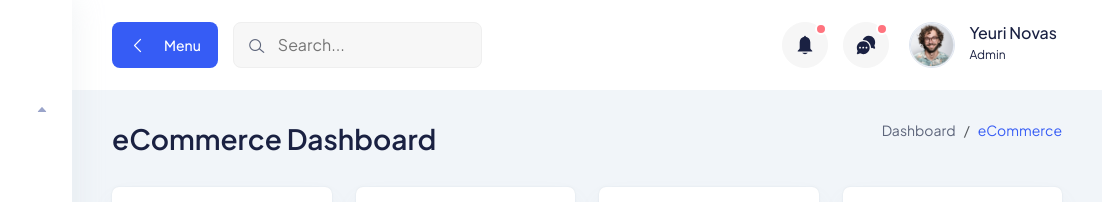
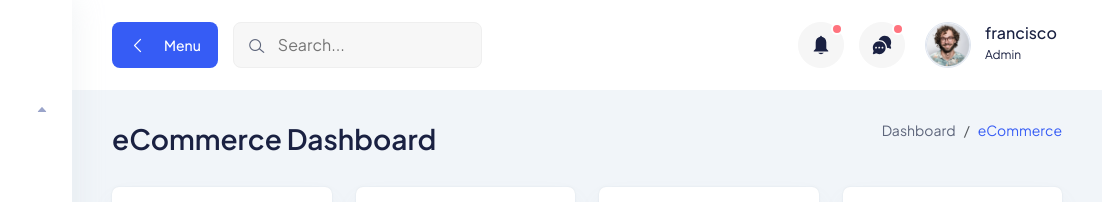
Before and after one commit to yeuri2015/ProyectoPrueba, a website: page index.html in a window 1280 px wide. Shown: the top 202 px of the page, 178-1280 px from the left. Drawn offline with Linux system fonts and the light colour scheme.

Commit message:
Cambio de etiqueta

```diff
--- a/index.html
+++ b/index.html
@@ -419,7 +419,7 @@
                           <img src="assets/images/profile/profile-image.png" alt="" />
                         </div>
                         <div>
-                          <h6 class="fw-500">Yeuri Novas</h6>
+                          <h6 class="fw-500">francisco</h6>
                           <p>Admin</p>
                         </div>
                       </div>
@@ -432,7 +432,7 @@
                           <img src="assets/images/profile/profile-image.png" alt="image">
                         </div>
                         <div class="content">
-                          <h4 class="text-sm">Yeuri Novas</h4>
+                          <h4 class="text-sm">Francisco</h4>
                           <a class="text-black/40 dark:text-white/40 hover:text-black dark:hover:text-white text-xs" href="#">Email@gmail.com</a>
                         </div>
                       </div>
```
